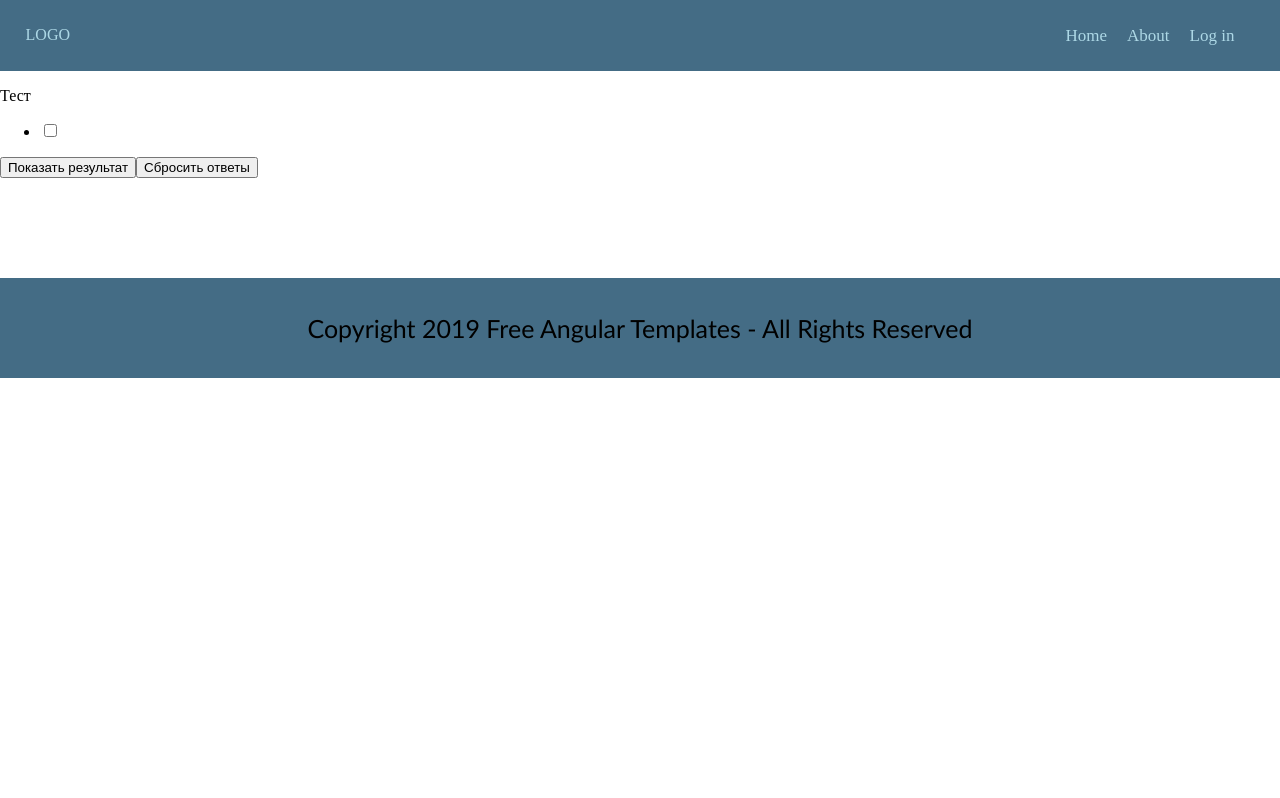
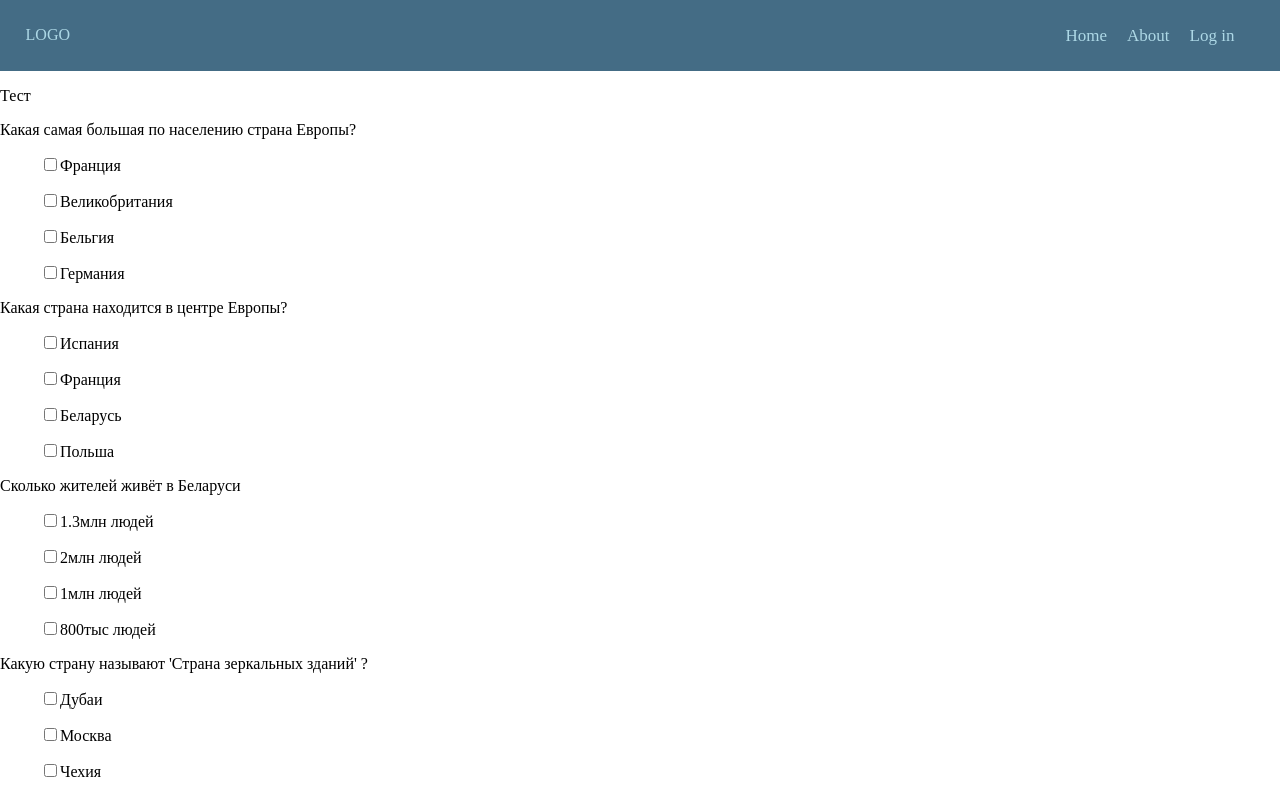
Before and after one commit to EvgeniyVagajtsev/ProjectAngular, an Angular app: page /about in a window 1280 px wide. Shown: the top 798 px of the page. Built offline with nearby package versions, Linux system fonts and the light colour scheme.

Commit message:
processing

```diff
--- a/src/app/about/about.component.css
+++ b/src/app/about/about.component.css
@@ -1,3 +1,3 @@
-.flex {
-  flex-direction: column;
+li {
+  list-style-type: none;
 }
--- a/src/app/about/about.component.ts
+++ b/src/app/about/about.component.ts
@@ -4,54 +4,51 @@ import * as user from '../user.json';
 @Component({
   selector: 'app-about',
   template: `<p>Тест</p>
-              <ul>
-                <li ng>
-                  <p>{{this.questions}}</p>
-                  <div class="flex"><input type="checkbox">{{this.answer}}</div>
-                </li>
-              </ul>
-              <input type="button" value="Показать результат"/>
-              <input type="reset" value="Сбросить ответы"/>`,
+               <div *ngFor="let item of test">
+                <span>{{item.question}}</span>
+                 <ul *ngFor="let answ of item.answers" >
+                   <div><li><input class="myCheck" type="checkbox" [value]="answ">{{answ}}</li></div>
+               </ul>
+             </div>
+               <div>
+                 <span></span>
+               </div>
+  <input type="button" (click)="tester()" value="Показать результат"/>
+  <input type="reset" value="Сбросить ответы"/>`,
   styleUrls: ['./about.component.css']
 })
 
+
 export class AboutComponent implements OnInit {
+  test = user.test;
 
-  questions: string;
-  answer: string[];
-  rightAnswer: string;
+  tester() {
+    const checkboxes = document.getElementsByClassName("myCheck");
+    const checkboxesChecked = [];
+    for (let i = 0; i < checkboxes.length; i++) {
+      if (checkboxes[i].checked) {
+        checkboxesChecked.push(checkboxes[i].value);
+        console.log(checkboxes[i].value)
+      }
+    }
+    return checkboxesChecked;
+  }
   constructor() {
+
   }
 
   ngOnInit() {
-
-    const test = [{
-      "question": "Какая самая большая по населению страна Европы?",
-      "answers": ["Франция", "Великобритания", "Бельгия", "Германия"],
-      "rightAnswer": "Великобритания"
-    }, {
-      "question": "Какая страна находится в центре Европы?",
-      "answers": ["Испания", "Франция", "Беларусь", "Польша"],
-      "rightAnswer": "Беларусь"
-    }, {
-      "question": "Сколько жителей живёт в Беларуси",
-      "answers": ["2млн людей", "1.3млн людей", "1млн людей", "800тыс людей"],
-      "rightAnswer": "1.3млн человек"
-    }, {
-      "question": "Какую страну называют 'Страна зеркальных зданий' ?",
-      "answers": ["Дубаи", "США", "Москва", "Чехия"],
-      "rightAnswer": "CША"
-    }];
-
-    for (let key of test) {
-      console.log(key.question);
-      let answer = key.answers.forEach(function (value) {
-        console.log(value);
-      });
-  }
-
-  // this.test.answers.forEach(function (value) {
-  //   console.log(value);
-  // })
-  }
+  //   const checkboxes = document.getElementsByClassName("myCheck");
+  //   const checkboxesChecked = [];
+  //   for (let i = 0; i < checkboxes.length; i++) {
+  //     for(let k = 0; k < this.test.length; k++){
+  //       if (checkboxes[i].checked) {
+  //         checkboxesChecked.push(checkboxes[i].value);
+  //         console.log(checkboxes[i].value + " =" + this.test[k].answers[this.test[k].correctAnswer]);
+  //       }
+  //       return checkboxesChecked;
+  //     }
+  //   }
+  // }
+    }
 }
--- a/src/app/user.json
+++ b/src/app/user.json
@@ -2,18 +2,22 @@
   "test": [{
     "question" : "Какая самая большая по населению страна Европы?",
     "answers" : ["Франция", "Великобритания", "Бельгия", "Германия"],
-    "rightAnswer" : "Великобритания"
+    "rightAnswer" : "Великобритания",
+    "correctAnswer" : "1"
   }, {
     "question" :  "Какая страна находится в центре Европы?",
     "answers" : ["Испания", "Франция", "Беларусь", "Польша"],
-    "rightAnswer" : "Беларусь"
+    "rightAnswer" : "Беларусь",
+    "correctAnswer" : "2"
   },{
     "question" :  "Сколько жителей живёт в Беларуси",
-    "answers" : ["2млн людей", "1.3млн людей", "1млн людей", "800тыс людей"],
-    "rightAnswer" : "1.3млн человек"
+    "answers" : ["1.3млн людей", "2млн людей", "1млн людей", "800тыс людей"],
+    "rightAnswer" : "1.3млн человек",
+    "correctAnswer" : "0"
   },{
     "question" :  "Какую страну называют 'Страна зеркальных зданий' ?",
-    "answers" : ["Дубаи", "США", "Москва", "Чехия"],
-    "rightAnswer" : "CША"
+    "answers" : ["Дубаи", "Москва", "Чехия","США"],
+    "rightAnswer" : "CША",
+    "correctAnswer" : "3"
     }]
 }
```
